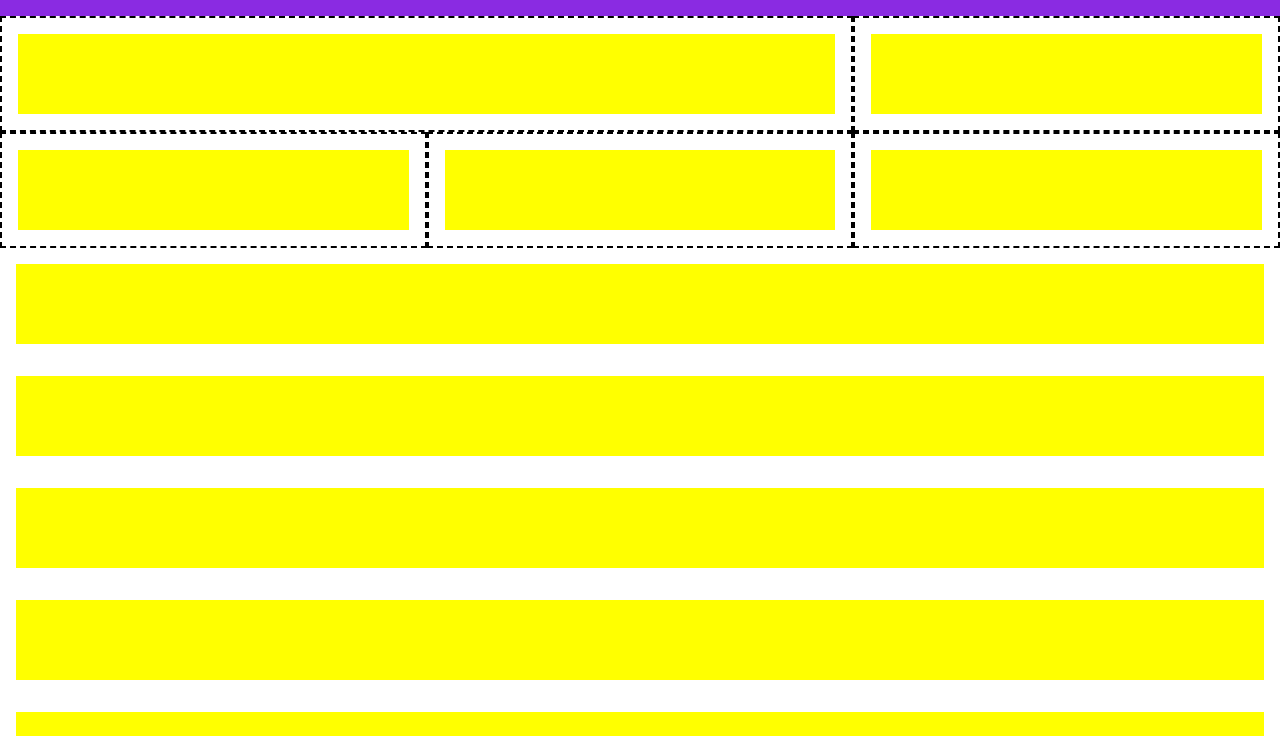
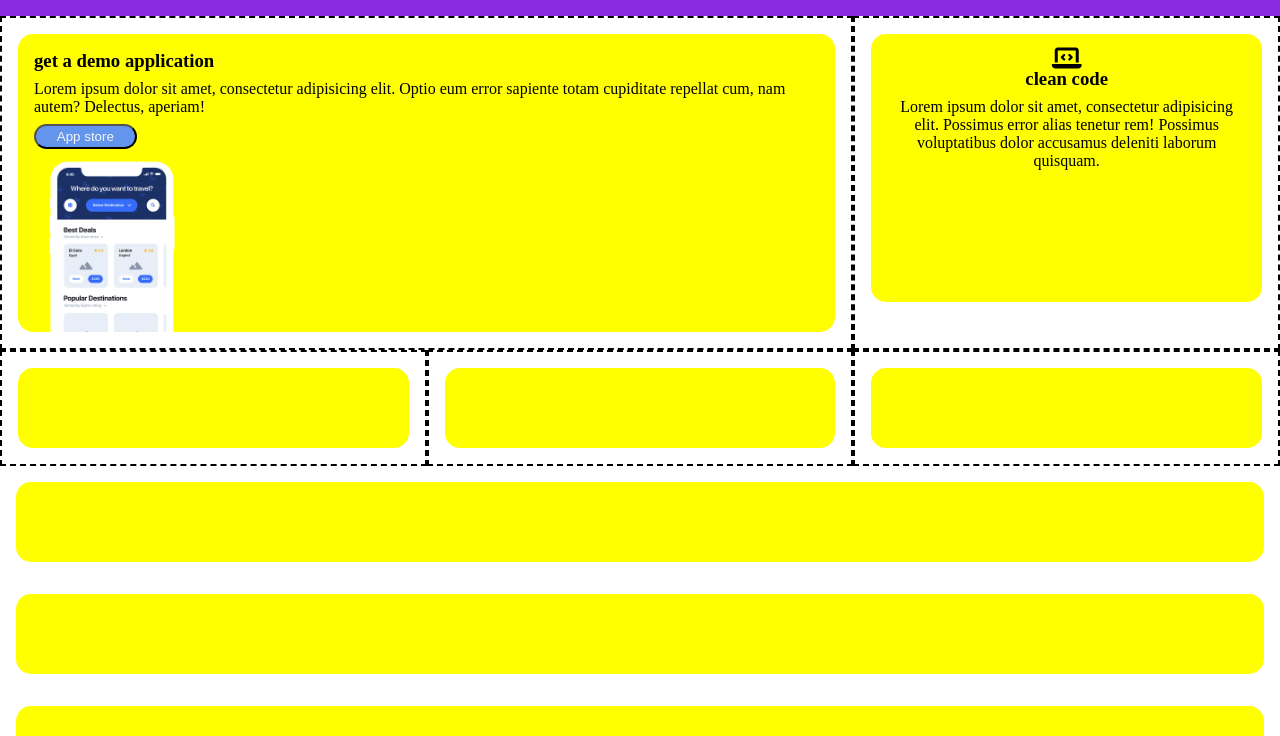
Before and after one commit to GianmarcoBramucci/htmlcss-responsive-layout, a plain HTML site: page index.html in a window 1280 px wide. Shown: the part 64-800 px from the top of the page. Drawn offline with Linux system fonts and the light colour scheme.

Commit message:
fix first seacion

```diff
--- a/css/style.css
+++ b/css/style.css
@@ -16,6 +16,7 @@ GENERAL
 /* main,header,footer{
     margin-top: 1rem;
 } */
+/* layout */
 .conteiner{
     margin-left: auto;
     margin-right: auto;
@@ -33,11 +34,17 @@ GENERAL
     width: 100%;
     background-color: yellow;
     min-height: 80px;
+    border-radius: 15px;
 }
 /* debug */
 .border{
     border: 2px  dashed black;
     min-height: 100px;
+}
+/* utilitis */
+.button{
+    border-radius: 30px;
+    padding:  0.2rem 1.3rem;
 }
 /*
 **********************************
@@ -66,6 +73,34 @@ header > .conteiner{
 }
 /* main */
 /* section-1*/
+#s1-5card .card{
+    padding: 1rem;
+
+}
+.s1-content>*{
+    margin-bottom: 0.5rem;
+}
+/* first card */
+.s1-img>img{
+    width: 40%;
+    margin-bottom: -1.3rem;
+}
+.s1-but{
+    background-color: cornflowerblue;
+    color: whitesmoke;
+}
+.s1-flex-special{
+    display: flex;
+    flex-direction: column;
+    text-align: center;
+    padding-bottom: 30%;
+}
+/* .s1-img{
+    position: relative;
+} */
+/* #s1-5card .col:first-child{
+    position: relative;
+} */
 
 /*
 **********************************
@@ -85,6 +120,9 @@ RESPONSIVE
     #s1-5card .col:first-child{
         width: calc(100%/3*2);
     }
+    .s1-img>img{
+        width: 20%;
+    }
     /* section-4*/
     #s4-6card .row{
         display:flex ;
--- a/index.html
+++ b/index.html
@@ -26,10 +26,25 @@
                 <div class="row">
                     <div class="col border">
                         <div class="card">
+                            <div class="s1-content">
+                                <h3>get a demo application</h3>
+                                <p>Lorem ipsum dolor sit amet, consectetur adipisicing elit. Optio eum error sapiente totam cupiditate repellat cum, nam autem? Delectus, aperiam!</p>
+                                <button class="button s1-but">App store</button>
+                            </div>
+                            <div class="s1-img">
+                                <img src="./img/phone.png" alt="first card img">
+                            </div>
                         </div>
                     </div>
                     <div class="col border">
                         <div class="card">
+                            <div class="s1-content s1-flex-special">
+                                <div class="special-top">
+                                    <i class="fa-solid fa-laptop-code fa-xl icon"></i>
+                                    <h3>clean code</h3>
+                                </div>
+                                <p>Lorem ipsum dolor sit amet, consectetur adipisicing elit. Possimus error alias tenetur rem! Possimus voluptatibus dolor accusamus deleniti laborum quisquam.</p>
+                            </div>
                         </div>
                     </div>
                     <div class="col border">
```
